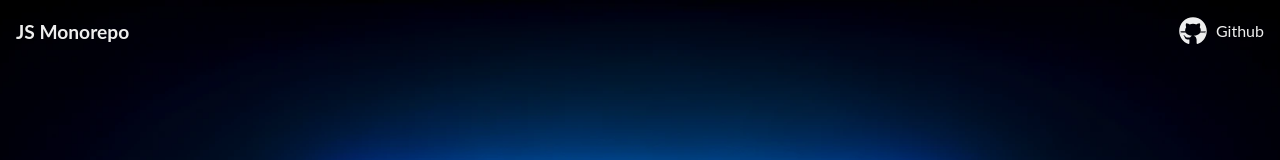
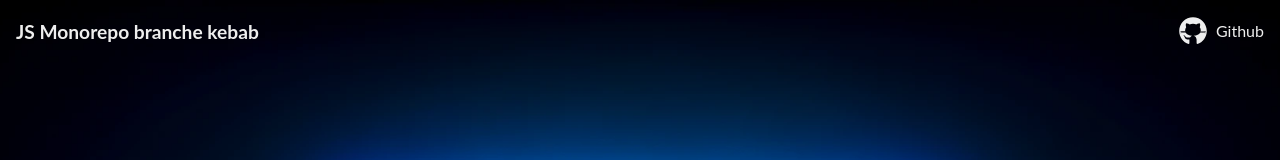
Before and after one commit to WildCodeSchool-2024-09/toulouse-p2-weatherly, a React (Vite) app in the folder client/: page / in a window 1280 px wide. Shown: the top 160 px of the page. Built offline with nearby package versions, Linux system fonts and the light colour scheme.

Commit message:
feat(App): change the title of the header tag

```diff
--- a/client/src/App.tsx
+++ b/client/src/App.tsx
@@ -4,7 +4,7 @@ function App() {
   return (
     <>
       <header>
-        <h1 className="logo">JS Monorepo</h1>
+        <h1 className="logo">JS Monorepo branche kebab</h1>
       </header>
 
       <nav className="navbar">
```
